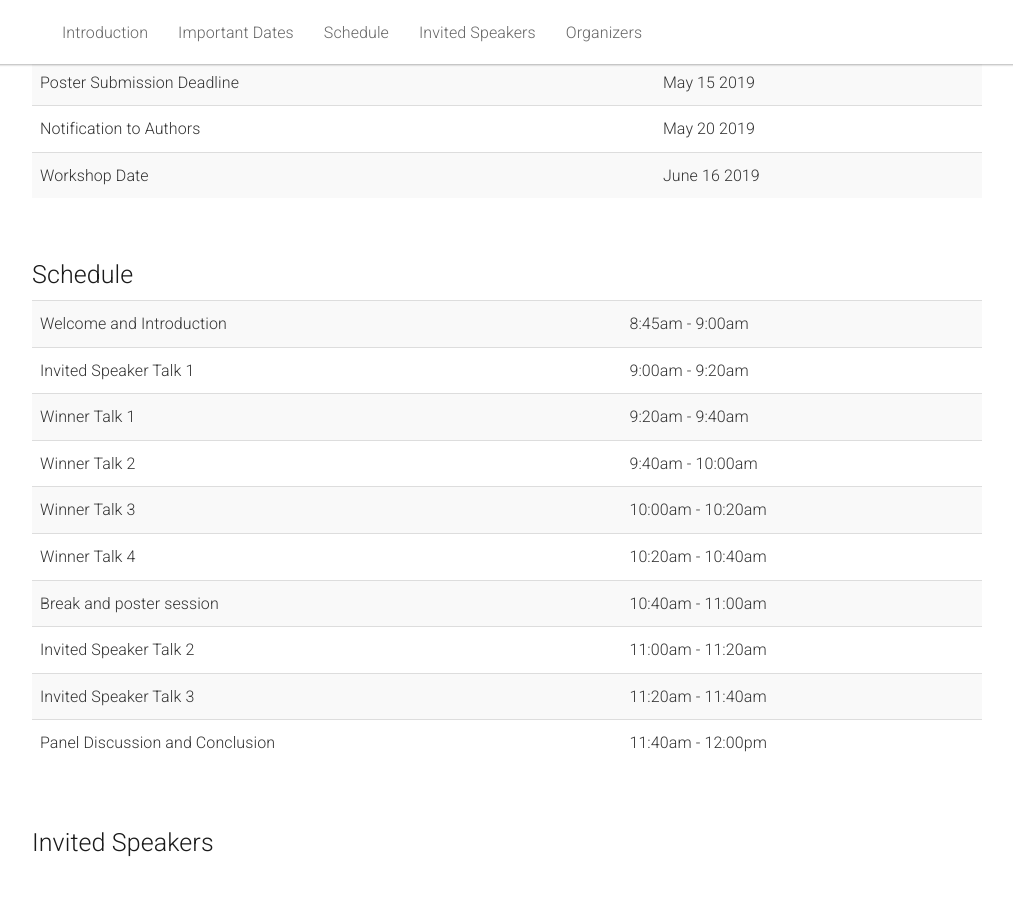
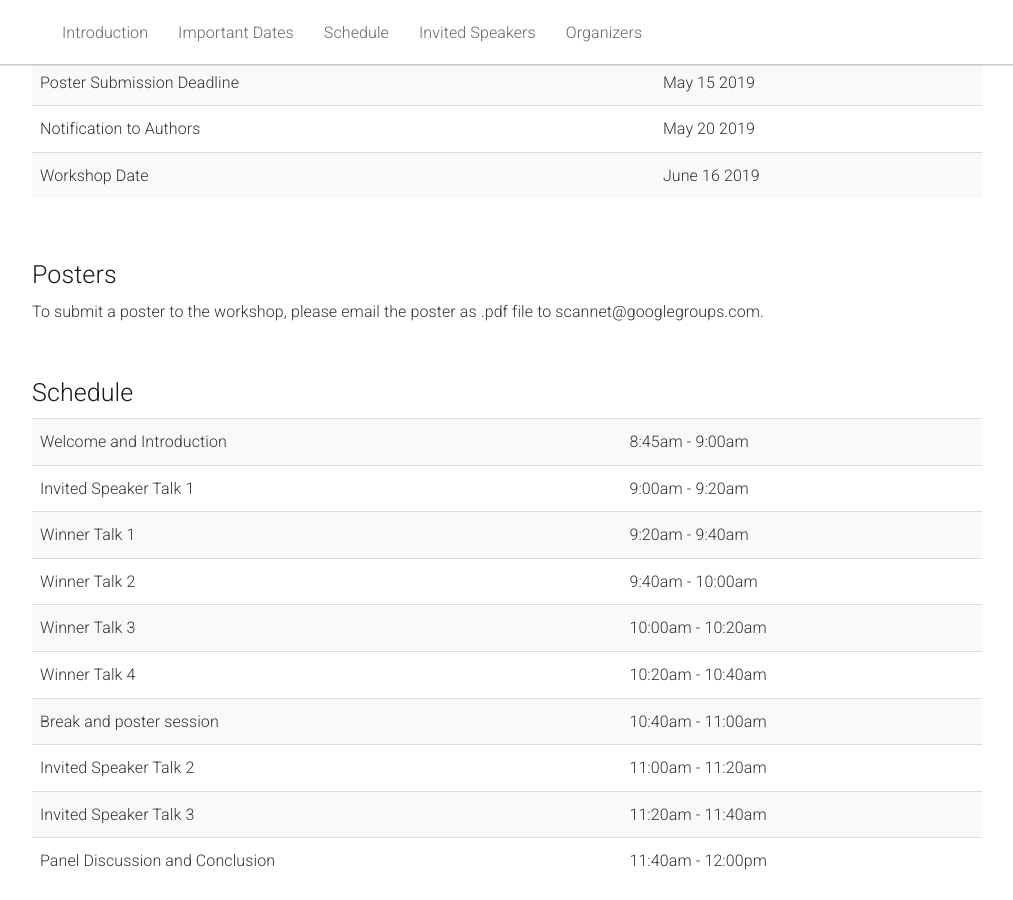
Before and after one commit to ScanNet/cvpr2019workshop, a Jekyll site: the page built from _pages/home.md, in a window 1280 px wide and 900 px high, scrolled down 1648 px. Shown: the whole window, without its empty margins (133-1146 px from the left). Built offline with Jekyll 4.4.1, drawn with Linux system fonts in a browser that asks for light colours.

Commit message:
Update home.md

```diff
--- a/_pages/home.md
+++ b/_pages/home.md
@@ -128,6 +128,18 @@ acknowledgements: ""
   </div>
 </div><br>
 
+<div class="row" id="cfp">
+  <div class="col-xs-12">
+    <h2>Posters</h2>
+  </div>
+</div>
+<div class="row">
+  <div class="col-xs-12">
+    <p>
+      To submit a poster to the workshop, please email the poster as .pdf file to scannet@googlegroups.com.
+    </p>
+  </div>
+</div><br>
 
 <div class="row">
   <div class="col-xs-12">
```
